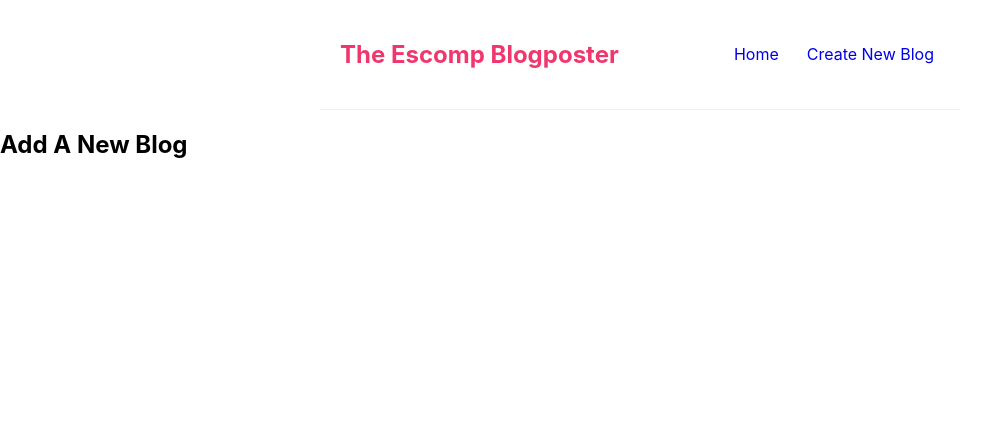
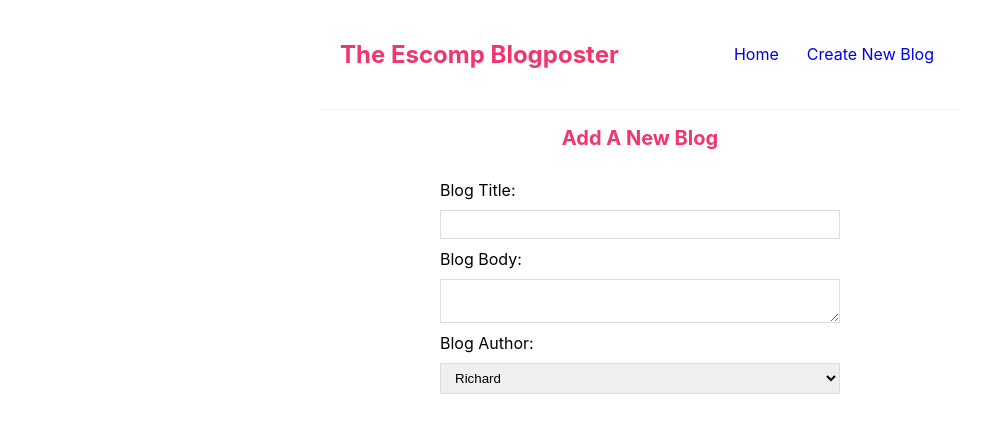
Before and after one commit to Qwabs/escomp_blog, a React (Create React App) app: page /create in a window 1280 px wide. Shown: the top 432 px of the page, without its empty margins (0-995 px from the left). Built offline with nearby package versions, Linux system fonts and the light colour scheme.

Commit message:
Made some changes and added a form entry.

```diff
--- a/src/Create.js
+++ b/src/Create.js
@@ -1,9 +1,21 @@
 const Create = () => {
-    return (
-        <div className="create">
-         <h2>Add A New Blog</h2>
-        </div>
-     );
-}
+  return (
+    <div className="create">
+      <h2>Add A New Blog</h2>
+      <form>
+        <label>Blog Title:</label>
+        <input type="text" required />
+        <label>Blog Body:</label>
+        <textarea required/>
+        <label>Blog Author:</label>
+        <select>
+            <option value="Richard">Richard</option>
+            <option value="Richard">Guy Richie</option>
+        </select>
 
-export default Create ;
+      </form>
+    </div>
+  );
+};
+
+export default Create;
--- a/src/index.css
+++ b/src/index.css
@@ -62,3 +62,34 @@
 .blog-details div {
   margin: 20px 0;
 }
+
+.create {
+  max-width: 400px;
+  margin: 0 auto;
+  text-align: center;
+}
+.create label {
+  text-align: left;
+  display: block;
+}
+.create h2 {
+  font-size: 20px;
+  color: #f1356d;
+  margin-bottom: 30px;
+}
+.create input, .create textarea, .create select {
+  width: 100%;
+  padding: 6px 10px;
+  margin: 10px 0;
+  border: 1px solid #ddd;
+  box-sizing: border-box;
+  display: block;
+}
+.create button {
+  background: #f1356d;
+  color: #fff;
+  border: 0;
+  padding: 8px;
+  border-radius: 8px;
+  cursor: pointer;
+}
```
